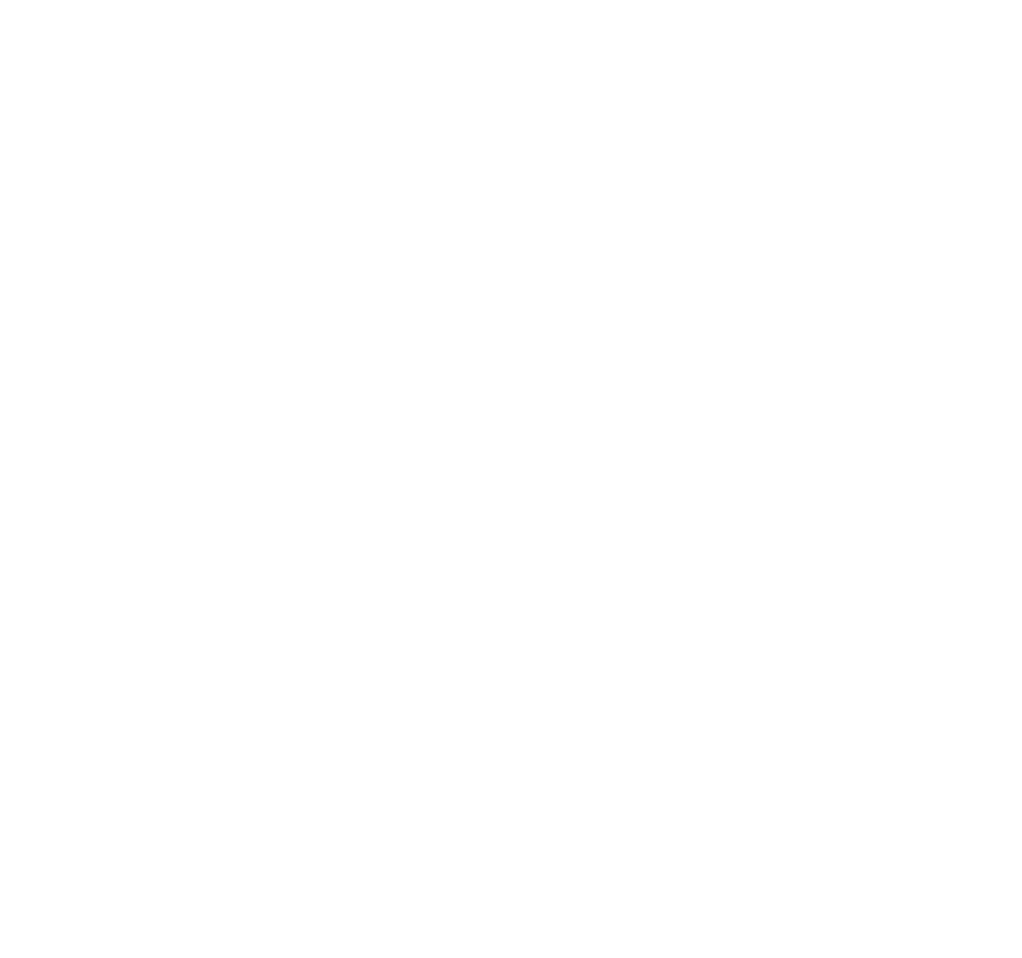
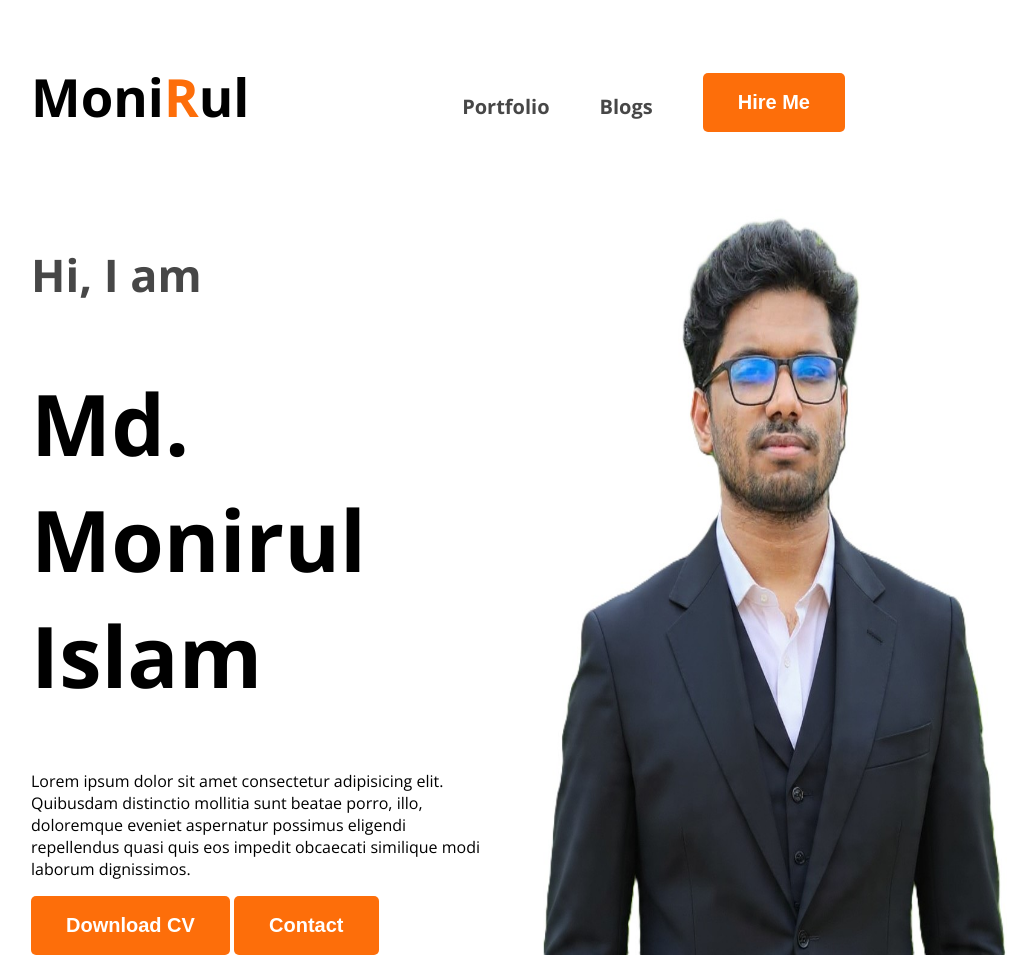
Before and after one commit to monirul8888/portfolio, a plain HTML site: page index.html in a window 1280 px wide. Shown: the whole page, without its empty margins (177-1199 px from the left). Before the commit the page ends 800 px from the top, so only its background shows below. Drawn offline with nearby package versions, Linux system fonts and the light colour scheme.

Commit message:
Added Nav and Banner

```diff
--- a/index.html
+++ b/index.html
@@ -4,10 +4,41 @@
     <meta charset="UTF-8">
     <meta name="viewport" content="width=device-width, initial-scale=1.0">
     <title>Monirul</title>
+    <link rel="preconnect" href="https://fonts.googleapis.com">
+    <link rel="preconnect" href="https://fonts.gstatic.com" crossorigin>
+    <link href="https://fonts.googleapis.com/css2?family=Open+Sans:ital,wght@0,300..800;1,300..800&display=swap" rel="stylesheet">
+    <link rel="stylesheet" href="styles/portfolio.css">
 </head>
-<body>
+<body class="open-sans-normal">
 
     <header>
+
+        <nav class="nav-title">
+            <h3>Moni<span class="text-primary">R</span>ul</h3>
+            <ul>
+                <li><a class="dark-2" href="">Portfolio</a></li>
+                <li><a class="dark-2" href="">Blogs</a></li>
+                <li><a href=""><button class="btn-primary">Hire Me</button></a></li>
+            </ul>
+        </nav>
+
+        <div class="banner">
+            <div class="banner-content">
+
+                <h4 class="banner-greetings dark-2">Hi, I am</h4>
+                <h1 class="banner-title">Md. Monirul Islam</h1>
+
+                <p class="banner-description">
+                    Lorem ipsum dolor sit amet consectetur adipisicing elit. Quibusdam distinctio mollitia sunt beatae porro, illo, doloremque eveniet aspernatur possimus eligendi repellendus quasi quis eos impedit obcaecati similique modi laborum dignissimos.
+                </p>
+
+                <button class="btn-primary">Download CV</button>
+                <button class="btn-primary">Contact</button>
+
+            </div>
+
+            <img class="banner-profile-pic" src="images/moni.jpg" alt="">
+        </div>
 
     </header>
 
--- /dev/null
+++ b/styles/portfolio.css
@@ -0,0 +1,83 @@
+/* Nav CSS */
+
+.open-sans-normal {
+  font-family: "Open Sans", sans-serif;
+  font-optical-sizing: auto;
+  font-style: normal;
+  font-variation-settings:
+    "wdth" 100;
+}
+
+/* shared style */
+
+.text-primary{
+    color: #FD6E0A;
+}
+
+.dark-2{
+    color: #474747;
+}
+
+.btn-primary{
+
+    background-color: #FD6E0A ;
+    font-weight: bold;
+    color: white;
+    font-size: 20px;
+    padding: 18px 35px ;
+    border: none;
+    border-radius: 5px;
+}
+
+
+nav{
+    display: flex;
+    align-items: center;
+    justify-content: space-between;
+    margin: 0px 200px;
+}
+
+.nav-title{
+    font-weight: 700;
+    font-size: 45px;
+}
+
+nav ul{
+    display: flex;
+    align-items: center;
+}
+
+nav ul li{
+    list-style: none;
+    margin-right: 50px;
+}
+
+nav ul li a{
+    text-decoration: none;
+    font-size: 20px;
+}
+
+
+/* Banner CSS */
+
+.banner{
+    display: flex;
+    justify-content: space-between;
+    margin: 0 30px 0 200px;
+}
+.banner-content{
+    max-width: 580px;
+}
+.banner-greetings{
+    font-size: 45px;
+    font-weight: 700;
+}
+
+.banner-title{
+    font-size: 85px;
+    font-weight: bold;
+}
+
+.banner-profile-pic{
+   width: 580px;
+}
```
Also changed, not shown: images/moni.jpg (added), images/monirul.jpg (added).
